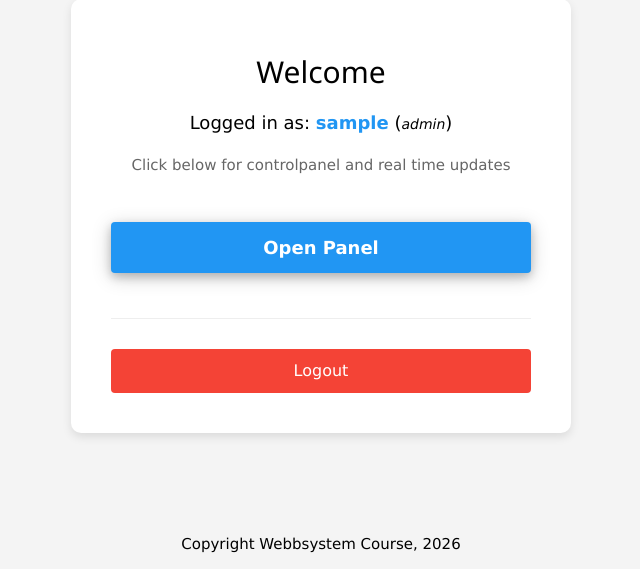
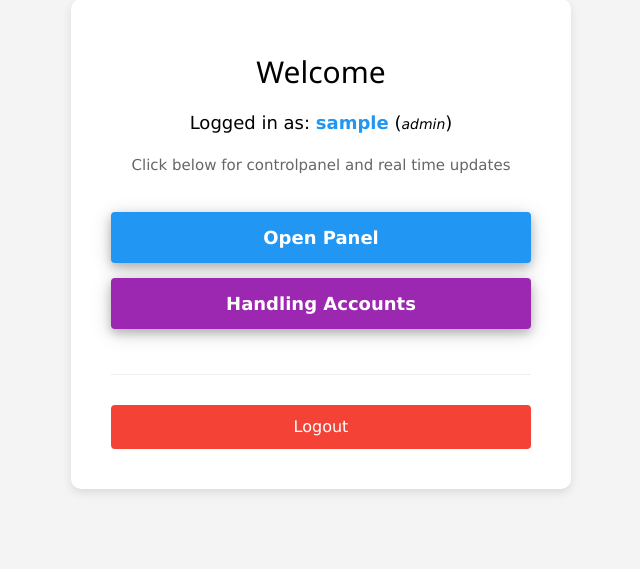
Before and after one commit to amiinahm1-byte/Webbsystem_project, a PHP site: page /home.php in a window 1280 px wide. Shown: the part 156-725 px from the top of the page, without its empty margins (319-959 px from the left). Run offline with PHP 8.4, Linux system fonts and the light colour scheme; the visitor is signed in with stand-in values (Sample User, id 1).

Commit message:
lade till en "hantera" button endast för den som är inloggad som admin

```diff
--- a/home.php
+++ b/home.php
@@ -14,8 +14,10 @@ if (empty($_SESSION['pseudo'])) {
     <link rel="stylesheet" href="https://www.w3schools.com/w3css/4/w3.css">
     <style>
         .center-box { max-width: 500px; margin: 50px auto; padding: 40px; background: white; border-radius: 10px; box-shadow: 0 4px 10px rgba(0,0,0,0.1); text-align: center; }
-        .status-btn { display: inline-block; width: 100%; background-color: #2196F3; color: white; padding: 12px; margin: 30px 0 15px 0; font-size: 18px; border-radius: 4px; text-decoration: none; font-weight: bold; }
+        .status-btn { display: inline-block; width: 100%; background-color: #2196F3; color: white; padding: 12px; margin: 20px 0 10px 0; font-size: 18px; border-radius: 4px; text-decoration: none; font-weight: bold; }
         .status-btn:hover { background-color: #0b7dda; }
+        .admin-btn { display: inline-block; width: 100%; background-color: #9c27b0; color: white; padding: 12px; margin: 5px 0 15px 0; font-size: 18px; border-radius: 4px; text-decoration: none; font-weight: bold; }
+        .admin-btn:hover { background-color: #7b1fa2; }
         .logout-btn { display: inline-block; width: 100%; background-color: #f44336; color: white; padding: 10px; font-size: 16px; border-radius: 4px; text-decoration: none; }
         .logout-btn:hover { background-color: #da190b; }
     </style>
@@ -38,6 +40,10 @@ if (empty($_SESSION['pseudo'])) {
 
             <a href="gui.php" class="status-btn w3-card-4">Open Panel</a>
 
+            <?php if ($_SESSION['role'] == 'admin'): ?>
+                <a href="handling.php" class="admin-btn w3-card-4">Handling Accounts</a>
+            <?php endif; ?>
+
             <hr style="border-top: 1px solid #eee; margin: 30px 0;">
 
             <a href="destroy_session.php" class="logout-btn">Logout</a>
```
